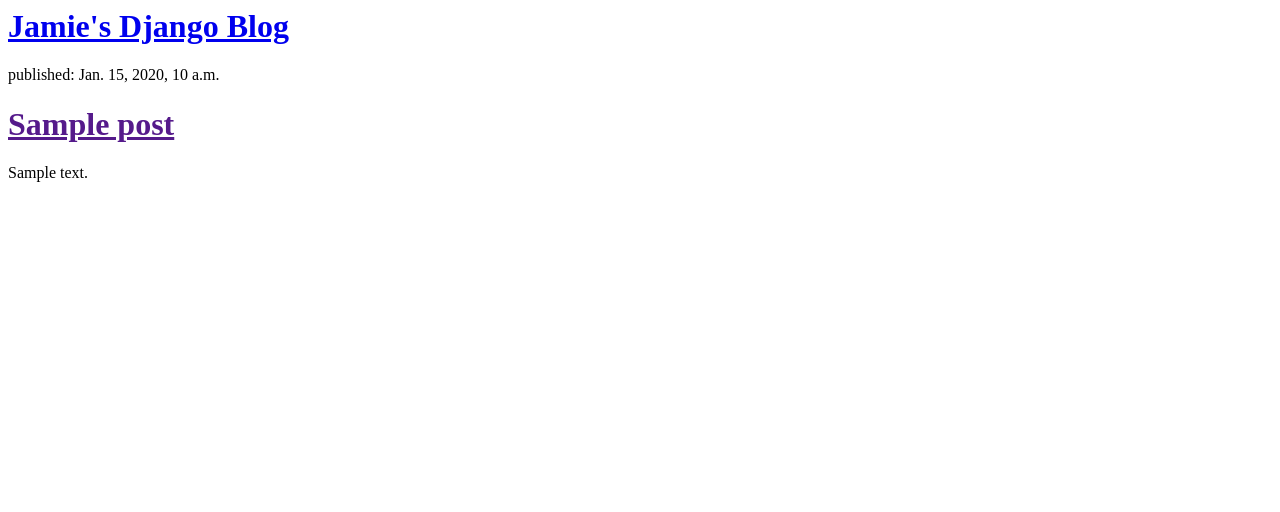
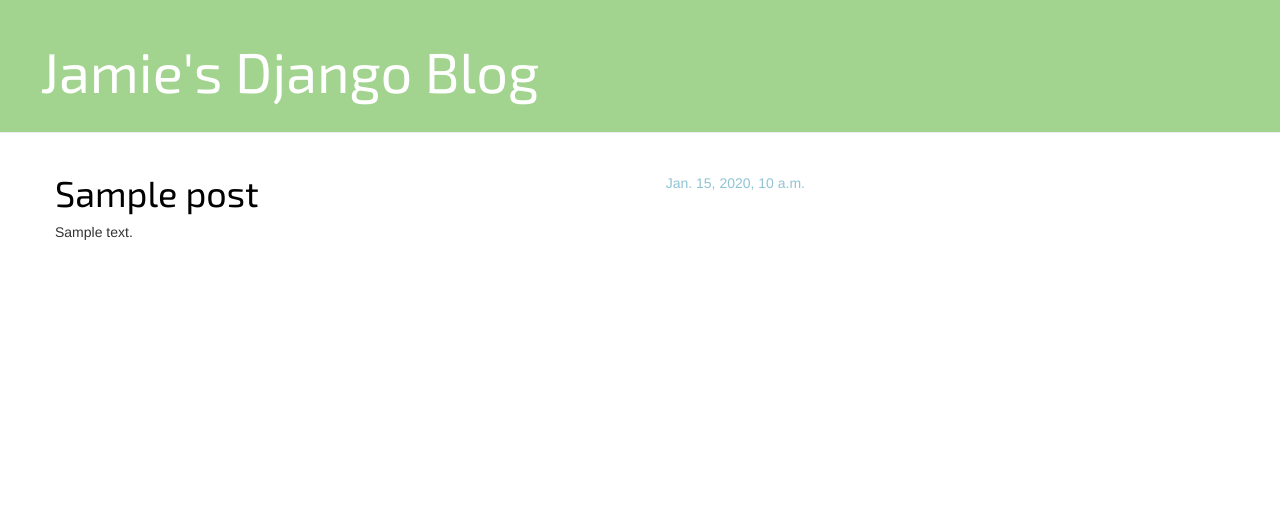
Before and after one commit to byrnejamie/my-first-blog, a Django app: template blog/templates/blog/post_list.html in a window 1280 px wide. Shown: the top 512 px of the page. Run offline with Django 3.2, Linux system fonts and the light colour scheme; the template is opened without the code that fills it: values that come from a table or form of the project are taken from there, others are empty; tables that the repository leaves empty hold one stand-in row (values such as "Sample post"); some libraries are stand-ins or nearby versions.

Commit message:
Added view and template for detailed blog poat as well as CSS for the site.

```diff
--- /dev/null
+++ b/blog/static/css/blog.css
@@ -0,0 +1,47 @@
+.page-header {
+	background-color: #A2D490;
+	margin-top: 0;
+	padding: 20px 20px 20px 40px;
+}
+
+.page-header h1, .page-header h1 a, .page-header h1 a:visited, .page-header h1 a:active {
+	color: #fff;
+	font-size: 2em;
+	text-decoration: none;
+}
+
+.content {
+	margin-left: 40px;
+}
+
+h1, h2, h3, h4 {
+	font-family: 'Exo 2', sans-serif;
+}
+
+.date {
+    float: right;
+    color: #90C4D4;
+}
+
+.save {
+    float: right;
+}
+
+.post-form textarea, .post-form input {
+    width: 100%;
+}
+
+.top-menu, .top-menu:hover, .top-menu:visited {
+    color: #ffffff;
+    float: right;
+    font-size: 26pt;
+    margin-right: 20px;
+}
+
+.post {
+    margin-bottom: 70px;
+}
+
+.post h1 a, .post h1 a:visited {
+    color: #000000;
+}
--- /dev/null
+++ b/blog/templates/blog/base.html
@@ -0,0 +1,25 @@
+    {% load staticfiles %}
+<html>
+    <head>
+        <title>Jamie's Django blog</title>
+        <link rel="stylesheet" href="//maxcdn.bootstrapcdn.com/bootstrap/3.2.0/css/bootstrap.min.css">
+        <link rel="stylesheet" href="//maxcdn.bootstrapcdn.com/bootstrap/3.2.0/css/bootstrap-theme.min.css">
+        <link rel="stylesheet" href="{% static "css/blog.css" %}">
+        <link href='https://fonts.googleapis.com/css?family=Exo+2&subset=latin,latin-ext' rel='stylesheet' type='text/css'>
+    </head>
+    <body>
+       <body>
+    <div class="page-header">
+        <h1><a href="/">Jamie's Django Blog</a></h1>
+    </div>
+    <div class="content container">
+        <div class="row">
+            <div class="col-md-8">
+            {% block content %}
+            {% endblock %}
+            </div>
+        </div>
+    </div>
+</body>
+    </body>
+</html>
--- a/blog/templates/blog/post_list.html
+++ b/blog/templates/blog/post_list.html
@@ -1,18 +1,13 @@
-<html>
-    <head>
-        <title>Jamie's Django blog</title>
-    </head>
-    <body>
-        <div>
-    <h1><a href="/">Jamie's Django Blog</a></h1>
-</div>
+{% extends "blog/base.html" %}
 
-{% for post in posts %}
-    <div>
-        <p>published: {{ post.published_date }}</p>
-        <h1><a href="">{{ post.title }}</a></h1>
-        <p>{{ post.text|linebreaks }}</p>
-    </div>
-{% endfor %}
-    </body>
-</html>
+{% block content %}
+    {% for post in posts %}
+        <div class="post">
+            <div class="date">
+                {{ post.published_date }}
+            </div>
+            <h1><a href="{% url "post_detail" pk=post.pk %}">{{ post.title }}</a></h1>
+            <p>{{ post.text|linebreaks }}</p>
+        </div>
+    {% endfor %}
+{% endblock content %}
--- a/blog/urls.py
+++ b/blog/urls.py
@@ -3,4 +3,5 @@
 
 urlpatterns = [
     url(r'^$', views.post_list, name='post_list'),
+    url(r'^post/(?P<pk>[0-9]+)/$', views.post_detail, name='post_detail'),
 ]
--- a/blog/views.py
+++ b/blog/views.py
@@ -1,7 +1,12 @@
 from django.shortcuts import render
 from django.utils import timezone
 from .models import Post
+from django.shortcuts import render, get_object_or_404
 
 def post_list(request):
     posts = Post.objects.filter(published_date__lte=timezone.now()).order_by('published_date')
     return render(request, 'blog/post_list.html', {'posts': posts})
+
+def post_detail(request, pk):
+    post = get_object_or_404(Post, pk=pk)
+    return render(request, 'blog/post_detail.html', {'post': post})
```
Also changed, not shown: blog/templates/blog/post_detail.html (added, +13 -0 lines).
